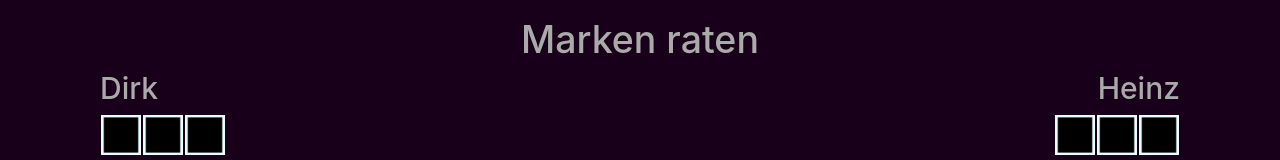
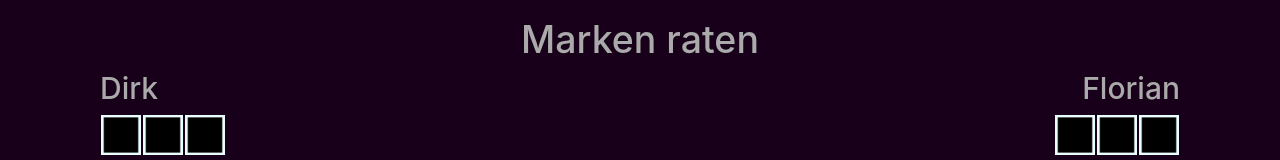
Before and after one commit to LukasAd/FunkFights, an Angular app: page /brands in a window 1280 px wide. Shown: the part 215-375 px from the top of the page. Built offline with nearby package versions, Linux system fonts and the light colour scheme.

Commit message:
removed matchData.json

```diff
--- a/src/app/matchData/matchData.json
+++ /dev/null
@@ -1 +0,0 @@
-{ "candidate": "Florian"}
--- a/src/app/matchData/mockMatchData.ts
+++ b/src/app/matchData/mockMatchData.ts
@@ -1,5 +1,5 @@
 import { MatchData } from './matchData';
 
 export const MATCHDATA: MatchData = {
-    candidate : 'Heinz'
+    candidate : 'Florian'
 }
```
